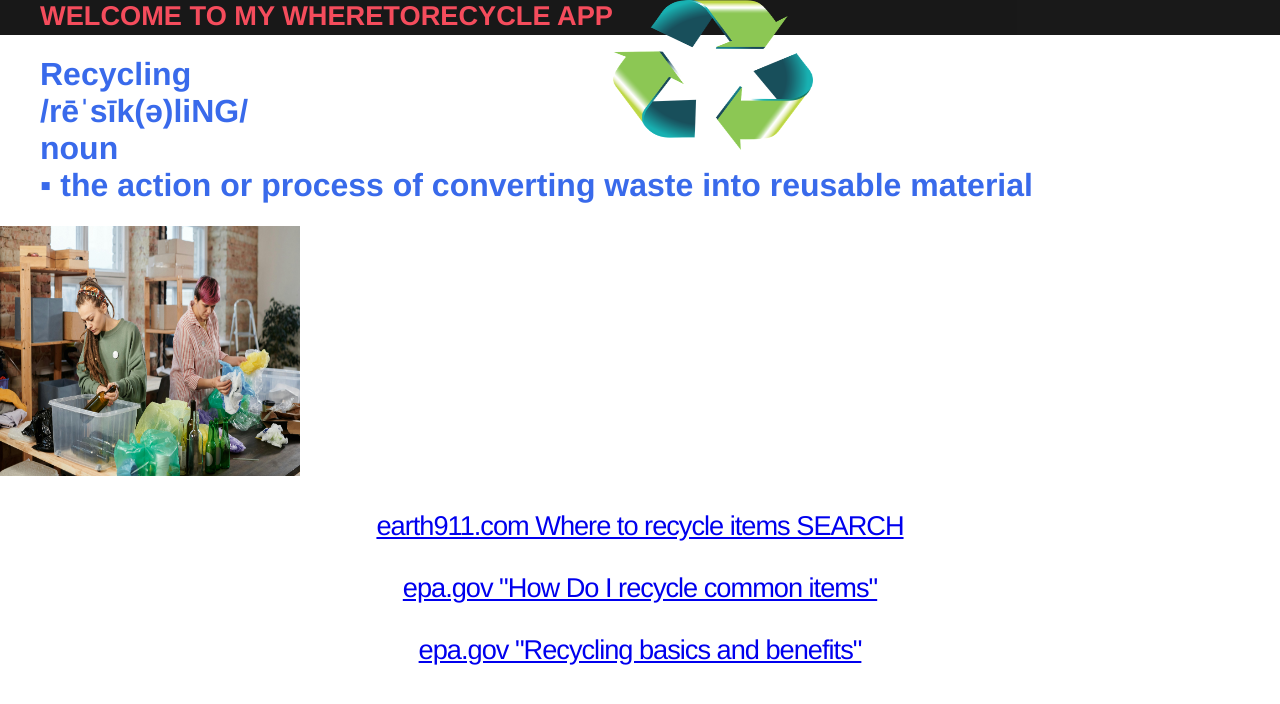
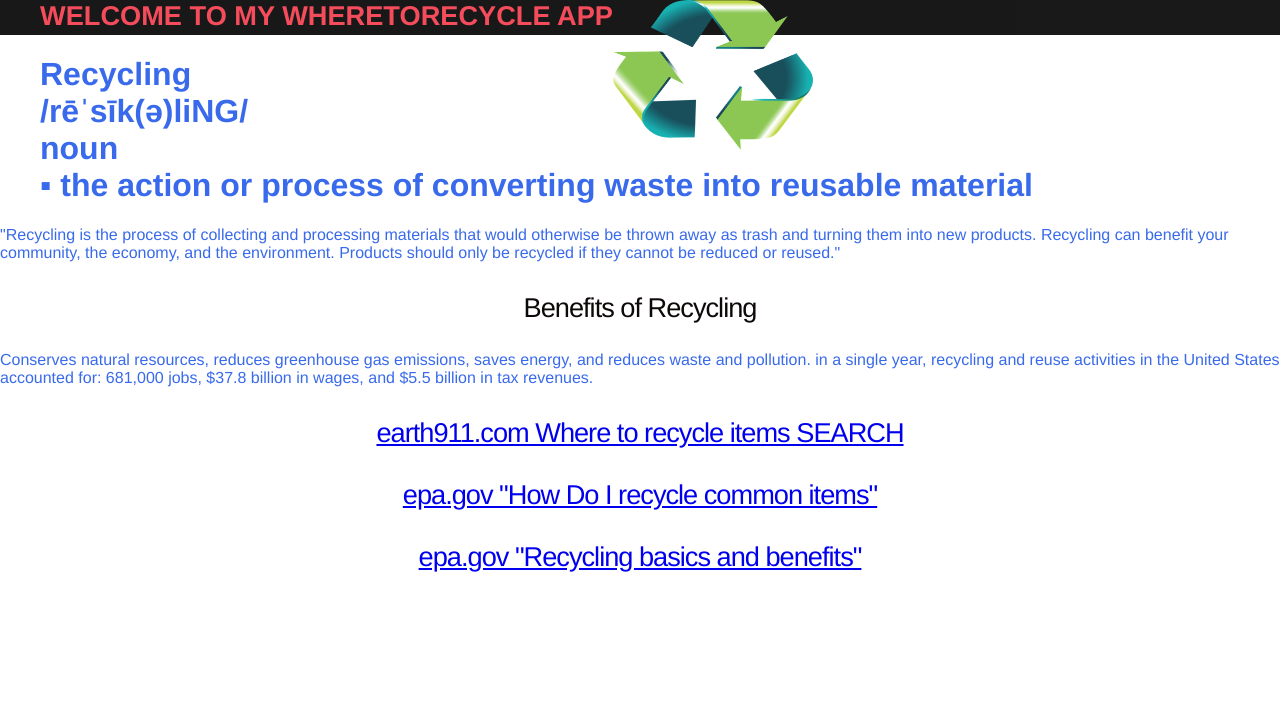
Before and after one commit to ksu-is/WhereToRecycle-BW, a Flask app: page / in a window 1280 px wide. Shown: the top 704 px of the page. Run offline with Flask 3, Linux system fonts and the light colour scheme.

Commit message:
replacing picture with paragraph of recycling info
I'm replacing a picture with a paragraph of recycling info on the webpage. I tried to use a different branch to try it out but it wouldn't seem to run without being committed to the main branch.

```diff
--- a/templates/WhereToRecycle.html
+++ b/templates/WhereToRecycle.html
@@ -17,7 +17,18 @@
         noun<br>
         ▪ the action or process of converting waste into reusable material<br></h1>
     </div>
-<div id="picture"><img src="../static/images/separatingrecycling.jpg" width="300" height="250" alt="separating recycling" title="separating recycling"></div>
+
+	<div>
+
+		 <p>"Recycling is the process of collecting and processing materials that would otherwise be thrown away as trash and turning them into new products. Recycling can benefit your community, the economy, and the environment. Products should only be recycled if they cannot be reduced or reused."</p>
+ <h3>Benefits of Recycling</h3>
+<p>Conserves natural resources, reduces greenhouse gas emissions, saves energy, and reduces waste and pollution. in a single year, recycling and reuse activities in the United States accounted for: 681,000 jobs, $37.8 billion in wages, and $5.5 billion in tax revenues.</p>
+
+
+	</div>
+
+
+
 
 <h3><a href="https:search.earth911.com">earth911.com Where to recycle items SEARCH</a></h3>
 <h3><a href="https://www.epa.gov/recycle/how-do-i-recycle-common-recyclables">epa.gov "How Do I recycle common items"</a></h3>
```
